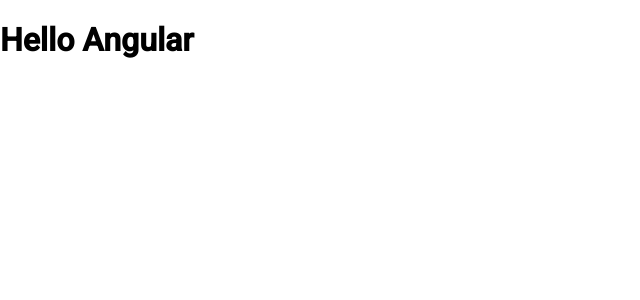
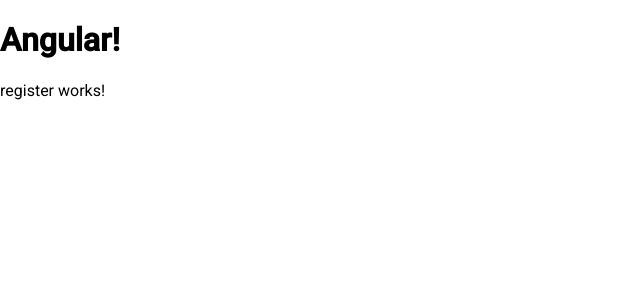
Before and after one commit to y-dubovitsky/chatter-angular, an Angular app: page /register in a window 1280 px wide. Before the commit this address led to /. Shown: the top 300 px of the page, without its empty margins (0-640 px from the left). Built offline with nearby package versions, Linux system fonts and the light colour scheme.

Commit message:
added 2 components: login, register and simple routing

```diff
--- a/src/app/app-routing.module.ts
+++ b/src/app/app-routing.module.ts
@@ -1,7 +1,16 @@
 import { NgModule } from '@angular/core';
 import { Routes, RouterModule } from '@angular/router';
+import { LoginComponent } from './auth/login/login.component';
+import { RegisterComponent } from './auth/register/register.component';
 
-const routes: Routes = [];
+const routes: Routes = [
+  {
+    path: 'login', component: LoginComponent
+  },
+  {
+    path: 'register', component: RegisterComponent
+  }
+];
 
 @NgModule({
   imports: [RouterModule.forRoot(routes)],
--- a/src/app/app.component.html
+++ b/src/app/app.component.html
@@ -1 +1,4 @@
-<h1>Hello Angular</h1>
+<div class="">
+  <h1>Angular!</h1>
+  <router-outlet></router-outlet>
+</div>
--- a/src/app/app.module.ts
+++ b/src/app/app.module.ts
@@ -11,10 +11,14 @@
 
 import { authInterceptorProviders } from './helper/auth-interceptor.service';
 import { authErrorInterceptorProvider } from './helper/error-interceptor.service';
+import { LoginComponent } from './auth/login/login.component';
+import { RegisterComponent } from './auth/register/register.component';
 
 @NgModule({
   declarations: [
-    AppComponent
+    AppComponent,
+    LoginComponent,
+    RegisterComponent
   ],
   imports: [
     BrowserModule,
--- /dev/null
+++ b/src/app/auth/login/login.component.html
@@ -0,0 +1 @@
+<p>login works!</p>
--- /dev/null
+++ b/src/app/auth/login/login.component.ts
@@ -0,0 +1,15 @@
+import { Component, OnInit } from '@angular/core';
+
+@Component({
+  selector: 'app-login',
+  templateUrl: './login.component.html',
+  styleUrls: ['./login.component.css']
+})
+export class LoginComponent implements OnInit {
+
+  constructor() { }
+
+  ngOnInit(): void {
+  }
+
+}
--- /dev/null
+++ b/src/app/auth/register/register.component.html
@@ -0,0 +1 @@
+<p>register works!</p>
--- /dev/null
+++ b/src/app/auth/register/register.component.ts
@@ -0,0 +1,15 @@
+import { Component, OnInit } from '@angular/core';
+
+@Component({
+  selector: 'app-register',
+  templateUrl: './register.component.html',
+  styleUrls: ['./register.component.css']
+})
+export class RegisterComponent implements OnInit {
+
+  constructor() { }
+
+  ngOnInit(): void {
+  }
+
+}
--- a/src/app/material-module.ts
+++ b/src/app/material-module.ts
@@ -22,7 +22,6 @@
     MatDialogModule
   ]
 })
-
 export class MaterialModule {
 
 }
```
Also changed, not shown: src/app/auth/login/login.component.css (added), src/app/auth/register/register.component.css (added).
